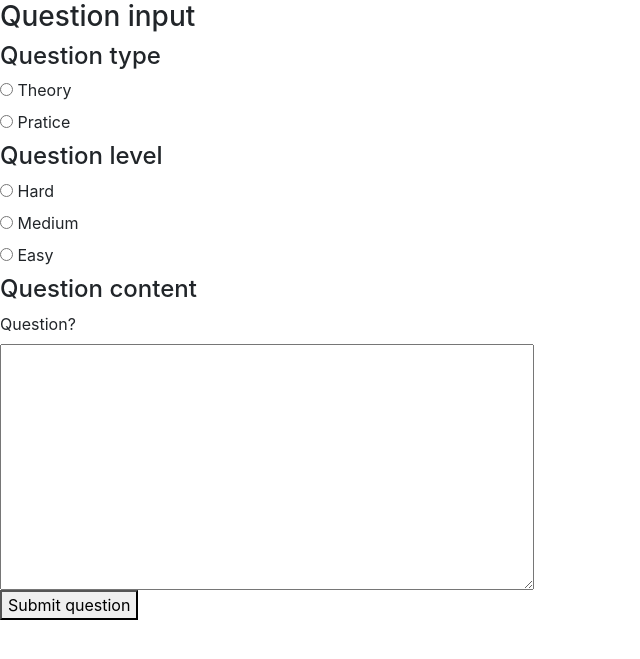
After one commit to BachDoXuan/Cpp-Exam-Bank-Webapp, a Django app: page /input_question in a window 1280 px wide. The commit adds this page. Shown: the top 659 px of the page, without its empty margins (0-640 px from the left). Run offline with Django 3.2, Linux system fonts and the light colour scheme; some libraries are stand-ins or nearby versions.

Commit message:
write basic input feature

```diff
--- a/cpp_exam_bank/urls.py
+++ b/cpp_exam_bank/urls.py
@@ -28,3 +28,9 @@ from home import views as home_views
 urlpatterns += [
     path('', home_views.index, name='index'),
 ]
+
+from question_input import views as question_input_views
+
+urlpatterns += [
+    path('input_question', question_input_views.input_question, name='input_question')
+]
--- /dev/null
+++ b/question_input/templates/input_question.html
@@ -0,0 +1,48 @@
+{% extends 'base.html' %} {% block title %} Input a Cpp question {% endblock %}
+{% block content %}
+
+<form method="post" id="exam_question">
+  {% csrf_token %}
+  <div id="question">
+    <h3>Question input</h3>
+    <div>
+      <h4>Question type</h4>
+      <div>
+        <input type="radio" name="type" id="theory" value="theory" required />
+        <label for="theory">Theory</label>
+        <br />
+        <input type="radio" name="type" id="pratice" value="pratice" />
+        <label for="pratice">Pratice</label>
+      </div>
+    </div>
+
+    <div>
+      <h4>Question level</h4>
+      <div>
+        <input type="radio" name="level" id="hard" value="hard" required />
+        <label for="hard">Hard</label>
+        <br />
+        <input type="radio" name="level" id="medium" value="medium" />
+        <label for="medium">Medium</label>
+        <br />
+        <input type="radio" name="level" id="easy" value="easy" />
+        <label for="easy">Easy</label>
+      </div>
+    </div>
+
+    <div>
+      <h4>Question content</h4>
+      <div>
+        <label for="content">Question?</label>
+        <br />
+        <textarea id="content" name="content" rows="10" cols="50">
+        </textarea>
+      </div>
+    </div>
+  </div>
+
+  <div>
+    <button id="submit" type="submit">Submit question</button>
+  </div>
+</form>
+{% endblock %}
--- a/question_input/views.py
+++ b/question_input/views.py
@@ -1,3 +1,5 @@
 from django.shortcuts import render
 
 # Create your views here.
+def input_question(request):
+    return render(request, "input_question.html")
```
Also changed, not shown: home/templates/index.html (+12 -1 lines), question_input/templates/base.html (added, +9 -0 lines), 1 other file.
